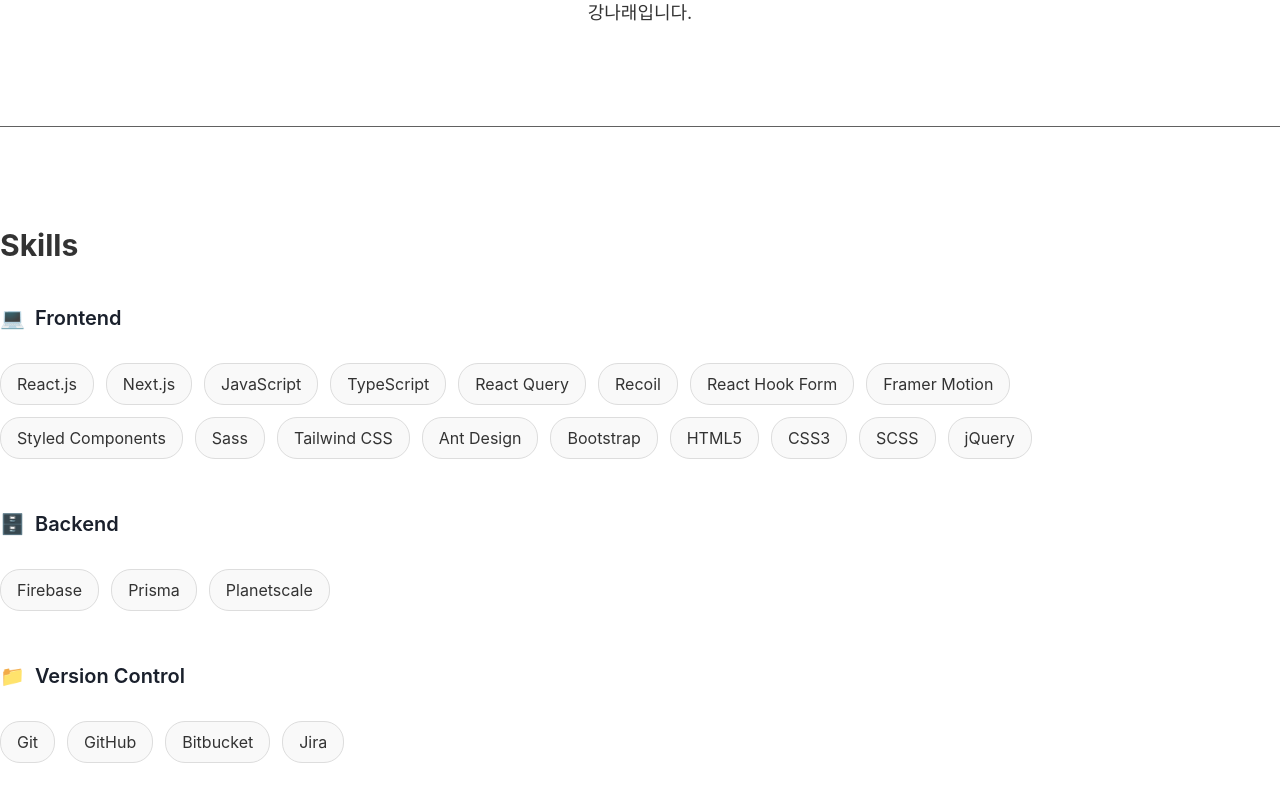
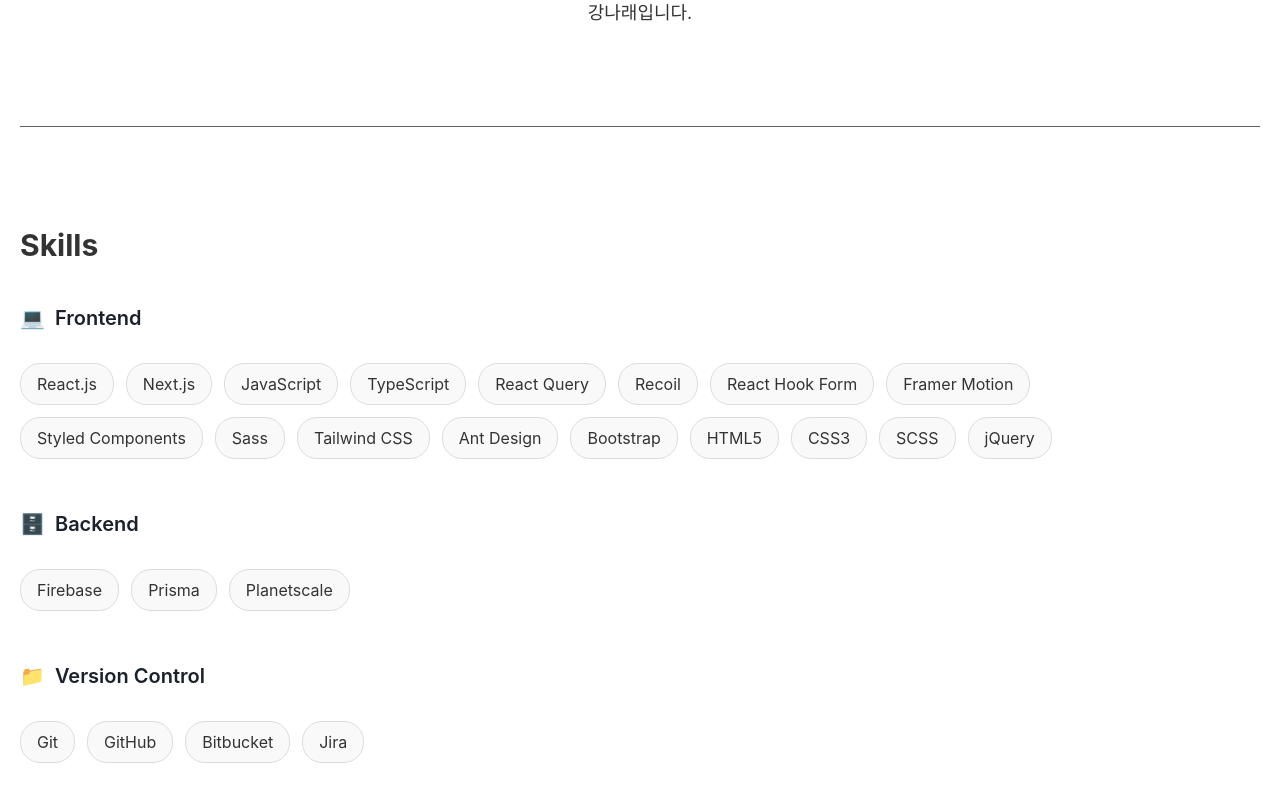
Before and after one commit to lenakang/portfolio_2025, a Next.js app: page / in a window 1280 px wide. Shown: the part 440-1240 px from the top of the page. Built offline with nearby package versions, Linux system fonts and the light colour scheme.

Commit message:
fix : container scss

```diff
--- a/src/app/components/Layout/Container/container.module.scss
+++ b/src/app/components/Layout/Container/container.module.scss
@@ -1,5 +1,10 @@
 .container {
     width: 100%;
-    max-width: 144rem;
+    max-width: 1440px;
     margin: 0 auto;
+    padding: 0 2rem;
+
+    @media (max-width: 1440px) {
+        max-width: 100%;
+    }
 }
--- a/src/app/components/Layout/Header/header.module.scss
+++ b/src/app/components/Layout/Header/header.module.scss
@@ -3,7 +3,6 @@ $nav-right-size: 12rem;
 
 .header {
     width: 100%;
-    padding: 0 var(--site-padding);
     background: var(--background);
     border-bottom: 1px solid var(--gray-700);
     position: sticky;
@@ -12,12 +11,12 @@ $nav-right-size: 12rem;
     z-index: 100;
 
     .header_container {
-        border-left: 1px solid var(--gray-700);
-        border-right: 1px solid var(--gray-700);
         height: 8rem;
         display: flex;
 
         > .logo {
+            border-left: 1px solid var(--gray-700);
+
             a {
                 position: relative;
                 display: flex;
@@ -44,6 +43,8 @@ $nav-right-size: 12rem;
         }
 
         > .nav {
+            border-right: 1px solid var(--gray-700);
+
             flex-grow: 1;
 
             display: grid;
--- a/src/app/components/Layout/Main/main.module.scss
+++ b/src/app/components/Layout/Main/main.module.scss
@@ -1,4 +1,6 @@
 .main {
+    word-break: keep-all;
+
     h2 {
         font-size: 3rem;
         line-height: 1.2;
```
